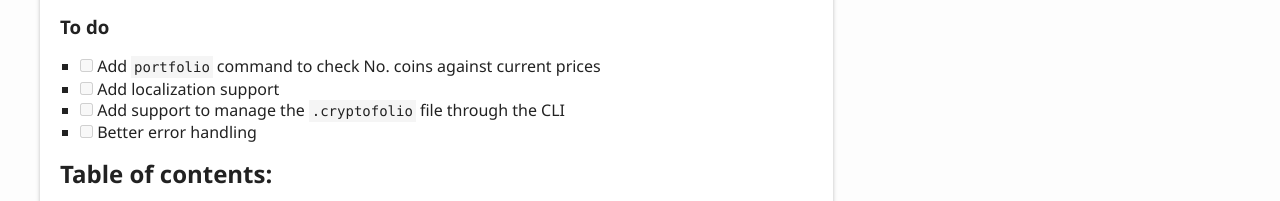
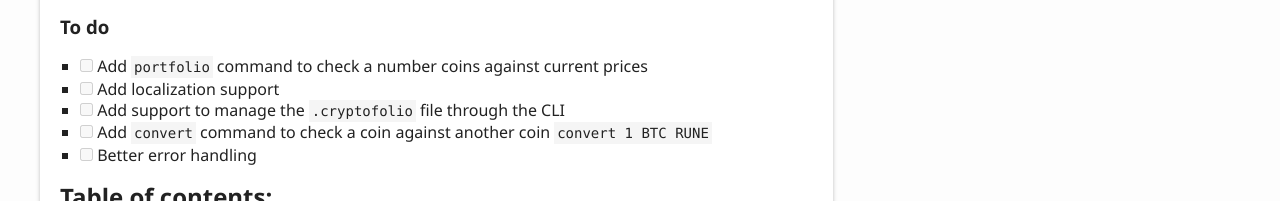
Before and after one commit to decryptdavid/cryptfolio, a plain HTML site: page index.html in a window 1280 px wide. Shown: the part 581-782 px from the top of the page. Drawn offline with Linux system fonts and the light colour scheme.

Commit message:
Deploying to gh-pages from  @ b78b9c2238520728fd4a8ee21ca84693eba2fcea 🚀

```diff
--- a/index.html
+++ b/index.html
@@ -67,9 +67,10 @@
 					<h3>To do</h3>
 				</a>
 				<ul>
-					<li><input disabled="" type="checkbox"> Add <code>portfolio</code> command to check No. coins against current prices</li>
+					<li><input disabled="" type="checkbox"> Add <code>portfolio</code> command to check a number coins against current prices</li>
 					<li><input disabled="" type="checkbox"> Add localization support</li>
 					<li><input disabled="" type="checkbox"> Add support to manage the <code>.cryptofolio</code> file through the CLI</li>
+					<li><input disabled="" type="checkbox"> Add <code>convert</code> command to check a coin against another coin <code>convert 1 BTC RUNE</code></li>
 					<li><input disabled="" type="checkbox"> Better error handling</li>
 				</ul>
 				<a href="#table-of-contents" id="table-of-contents" style="color: inherit; text-decoration: none;">
```
Also changed, not shown: modules.html (+1 -1 lines).
